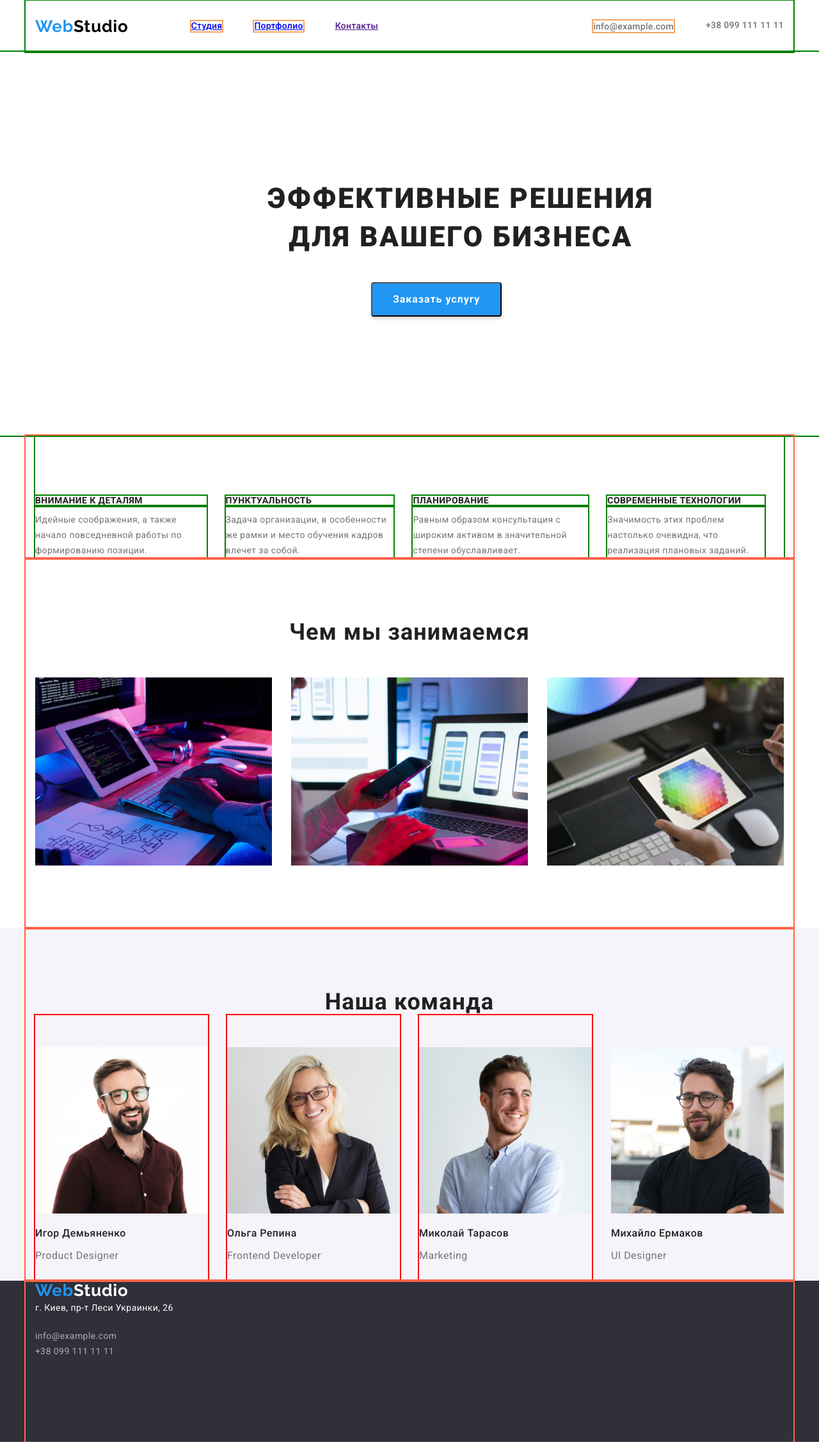
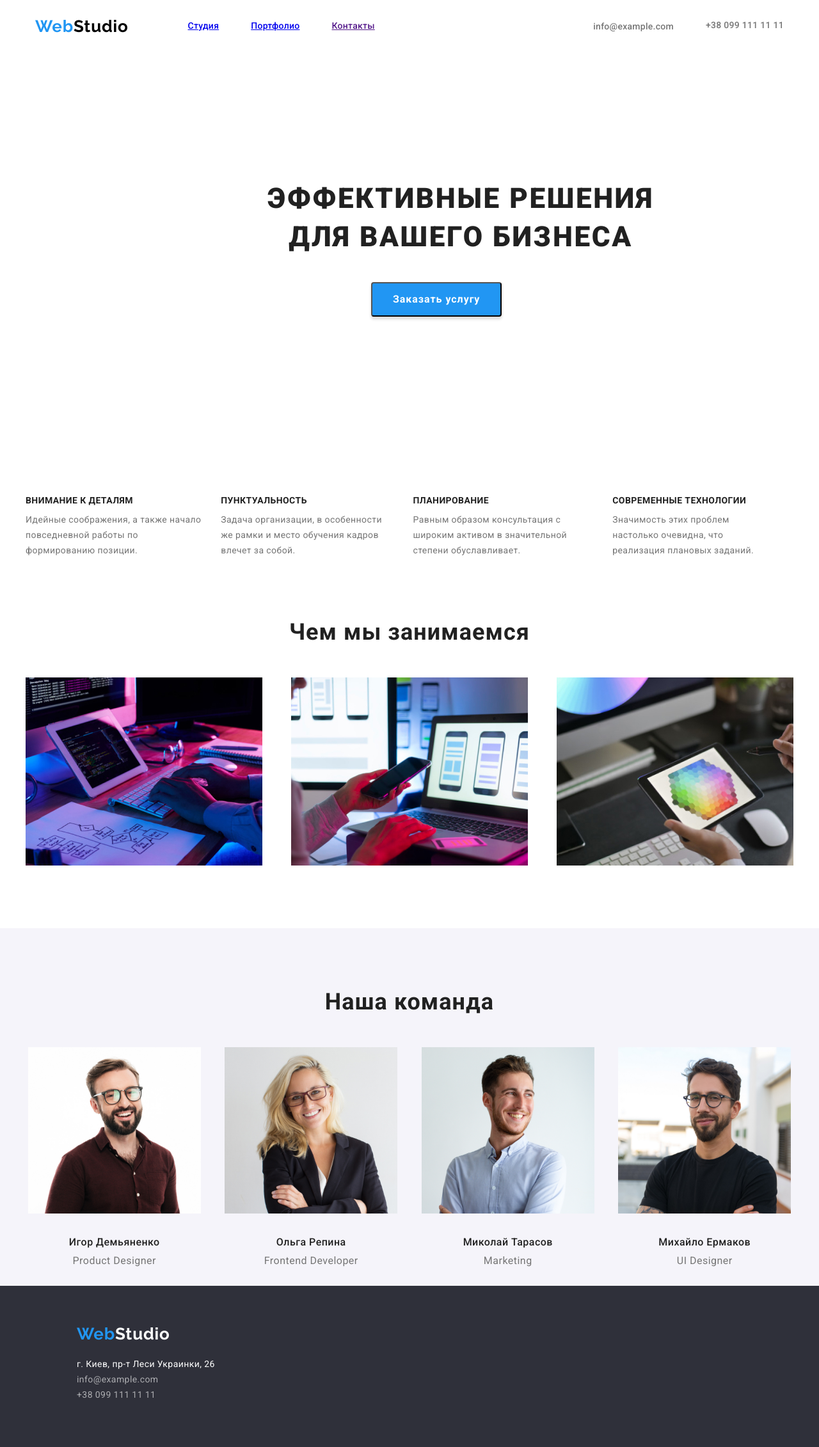
Before and after one commit to pro100katc/goit-markup-hw-03, a plain HTML site: page index.html in a window 1280 px wide. Shown: the top 2262 px of the page at 64% size. Drawn offline with nearby package versions, Linux system fonts and the light colour scheme.

Commit message:
finish start

```diff
--- a/css/styles.css
+++ b/css/styles.css
@@ -37,13 +37,13 @@ body {
 }
 
 .container {
-  width: 1200px;
+  width: 1230px;
   padding-left: 15px;
   padding-right: 15px;
   margin-left: auto;
   margin-right: auto;
   background-color: inherit;
-  outline: 2px solid tomato;
+
 
 }
 
@@ -56,7 +56,7 @@ body {
   width: 1200px;
   height: 80px;
   margin-top: 1px;
-  outline: 2px solid green;
+
 }
 
 .logo {
@@ -98,18 +98,18 @@ body {
 
 .site-nav .item:not(:last-child) {
   margin-right: 50px;
-  outline: 2px solid sandybrown;
+
 }
 
 .adres-info {
   display: flex;
-  margin-left: 331px;
+  margin-left: auto;
 
 }
 
 .adres-info .item:not(:last-child) {
   margin-right: 50px;
-  outline: 2px solid sandybrown
+
 }
 
 .site-nav :hover {
@@ -139,7 +139,7 @@ body {
 .hero {
   height: 600px;
   width: 1440px;
-  outline: 2px solid green;
+
 
 }
 
@@ -184,10 +184,9 @@ body {
 
 }
 
-.button :hover {
-  color: var(--accent-color);
+.hero-button :hover {
+  background-color: #188CE8;
 }
-
 /* ----------HERO------------- */
 
 /* ----------SKILLS------------- */
@@ -201,12 +200,12 @@ body {
   display: flex;
   justify-content: space-around;
   padding-top: 94px;
-  outline: 2px solid green;
+
 }
 
 .skills .title-skill:not(:last-child) {
   margin-right: 30px;
-  outline: 2px solid green;
+
 }
 
 
@@ -231,7 +230,7 @@ body {
   margin-top: 0px;
   margin-bottom: 0px;
   margin-right: 30px;
-  outline: 2px solid green;
+
 
 }
 
@@ -248,7 +247,7 @@ body {
 
 .about.item-card:not(:last-child) {
   margin-right: 30px;
-  outline: 2px solid red;
+
 }
 
 .item-card {
@@ -282,7 +281,7 @@ body {
 
 .person-card .team-card:not(:last-child) {
   margin-right: 30px;
-  outline: 2px solid red;
+
 }
 
 .team-card {
@@ -296,8 +295,23 @@ body {
   line-height: 1.19;
   letter-spacing: 0.03em;
   color: var(--title-text-color);
-  margin-bottom: 0px;
+  margin: 0px;
+
 }
+.person-card .person-name{
+  text-align: center;
+
+ padding-top: 30px;
+ margin: 0px;
+}
+
+.person-card .profession{
+text-align: center;
+
+  padding-top: 10px;
+ padding-bottom: 0px;
+ }
+
 
 .profession {
   font-weight: 400;
@@ -305,7 +319,7 @@ body {
   line-height: 1.19;
   letter-spacing: 0.03em;
   color: var(--primary-text-color);
-  margin-bottom: 0px;
+  margin: 0px;
 }
 
 /* PORTFOLIO*/
@@ -327,14 +341,11 @@ body {
 .buttons {
   display: flex;
   justify-content: center;
-
 }
 
 .buttons .item-btn:not(:last-child) {
   margin-right: 30px;
-
 }
-
 
 .button-filter :hover {
   color: var(--accent-color);
@@ -348,6 +359,7 @@ body {
   display: flex;
   flex-wrap: wrap;
   justify-content: space-around;
+
 
 }
 
@@ -375,18 +387,20 @@ body {
 
 .footer {
   background-color: var(--footer-background-color);
+  height: 252px;
+  width: 1440px;
 }
 
 .footer-container {
   flex-direction: column;
-  height: 252px;
+  display: flex;
 }
 
 .footer-container .logo {
-  margin-top: 0px;
-  margin-bottom: 0px;
-  padding-top: 60;
-  padding-bottom: 0px;
+
+  margin :0px;
+  padding-top: 60px;
+  padding-bottom: 20px;
 }
 
 .adress-footer {
@@ -400,7 +414,7 @@ body {
   color: var(--background-white-color);
   display: inherit;
   padding-top: 0px;
-  padding-bottom: 20px;
+  padding-bottom: 9x;
 }
 
 .footer .info-footer {
@@ -412,7 +426,8 @@ body {
   letter-spacing: 0.03em;
   text-decoration: none;
   color: rgba(255, 255, 255, 0.6);
-  padding-bottom: 60px;
+  padding-bottom:  60px;;
+
 }
 
 .info :hover {
@@ -427,8 +442,4 @@ body {
   color: var(--background-white-color);
   display: inherit;
   margin: 0px;
-  margin-top: 0px;
-  margin-bottom: 0px;
-  padding-top: 60;
-  padding-bottom: 0px;
 }
```
Also changed, not shown: index.html (+1 -1 lines).
